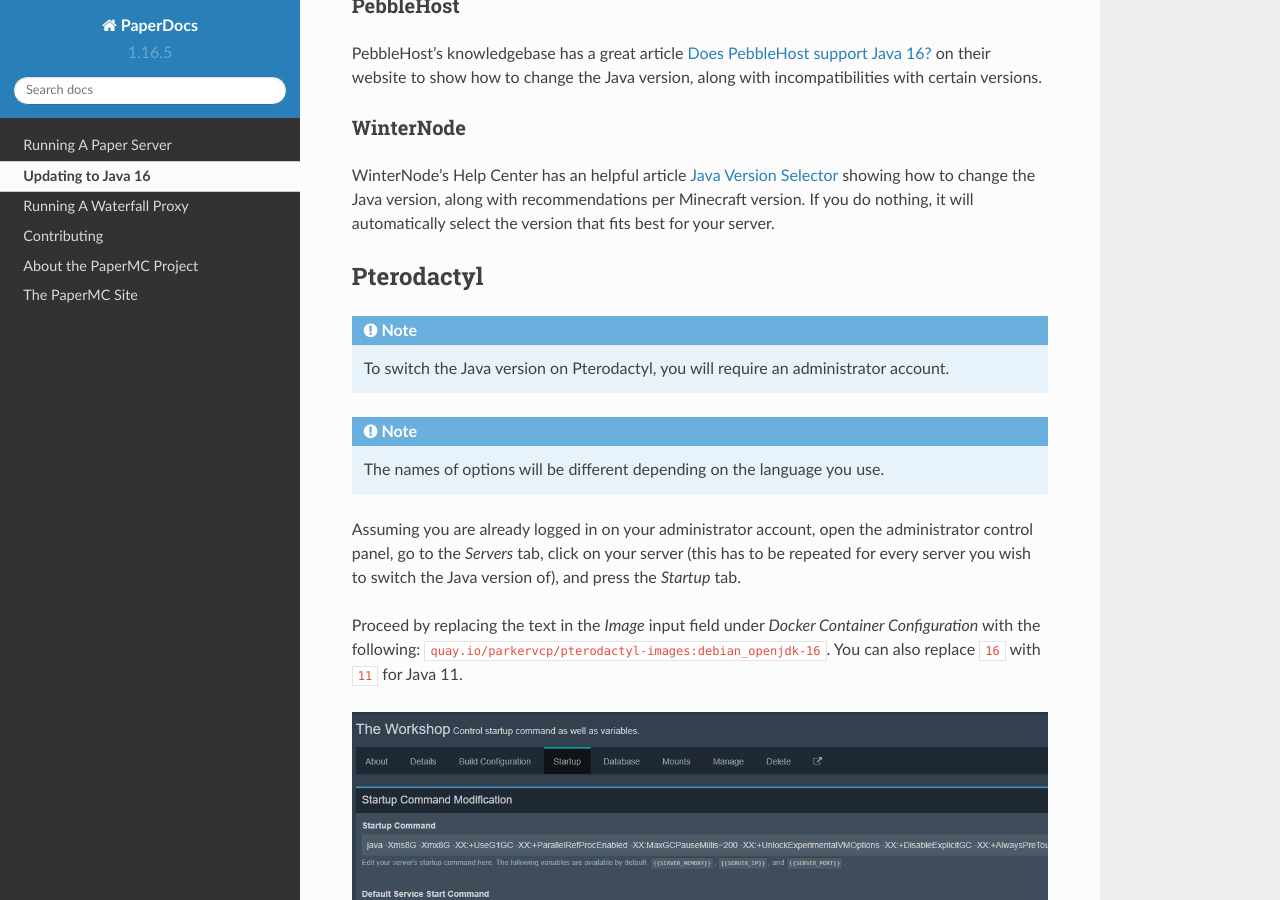
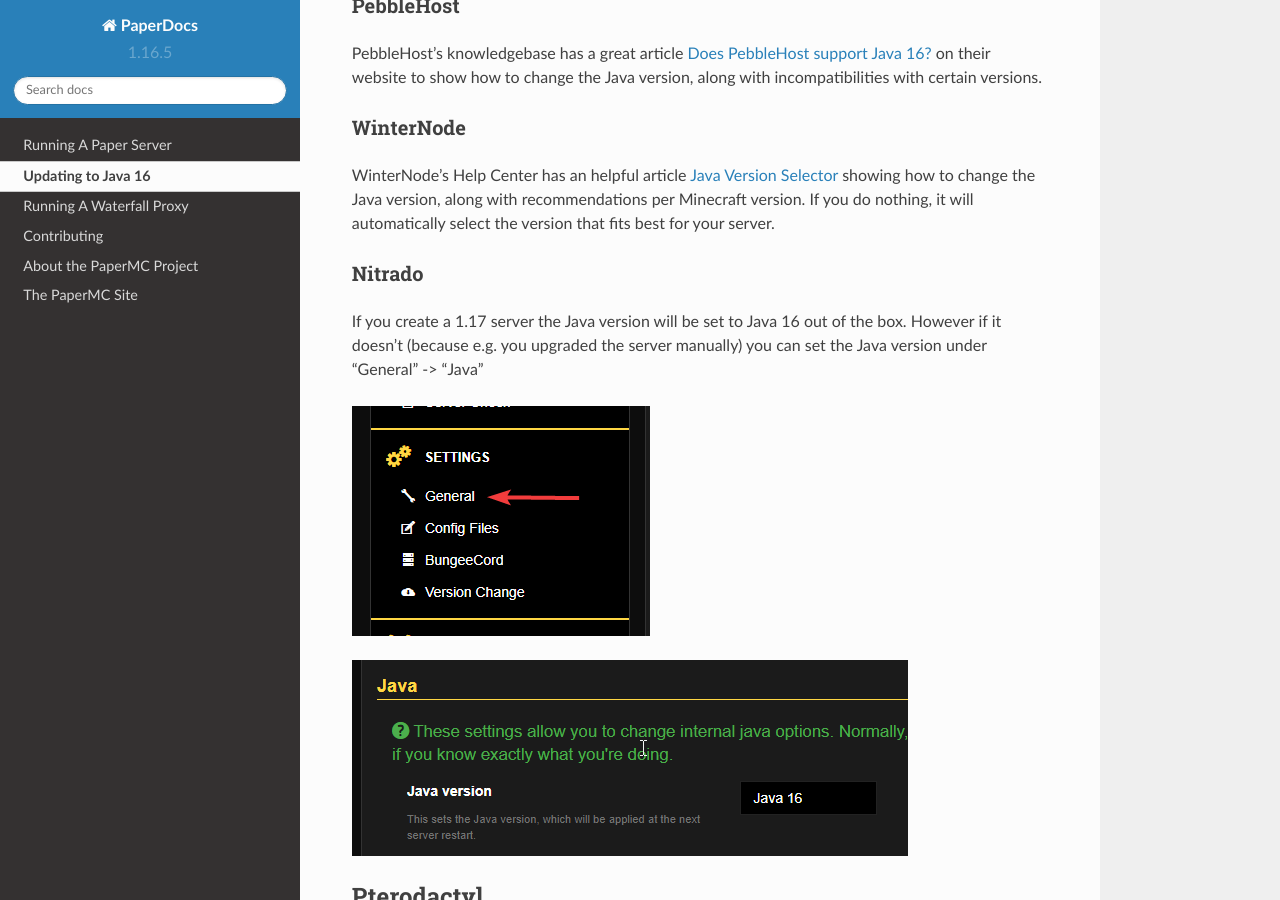
Before and after one commit to PaperMC/PaperDocs, a Sphinx documentation site: the page built from source/java-update/index.rst, in a window 1280 px wide and 900 px high, scrolled down 2351 px. Built offline with Sphinx 7.4.7 and the Read the Docs theme 2.0.0, drawn with Linux system fonts in a browser that asks for light colours; pages that are not in the unit, such as notebooks, are missing from menus.

Commit message:
Add Nitrado to Java 16 update info

```diff
--- a/source/java-update/index.rst
+++ b/source/java-update/index.rst
@@ -115,6 +115,15 @@
 showing how to change the Java version, along with recommendations per Minecraft
 version. If you do nothing, it will automatically select the version that fits
 best for your server.
+
+Nitrado
+~~~~~~~~~~
+
+If you create a 1.17 server the Java version will be set to Java 16 out of the box. However if it doesn't (because e.g. you upgraded the server manually) you can set the Java version under "General" -> "Java"
+
+.. image:: java-update-assets/nitrado-settings-panel.png
+
+.. image:: java-update-assets/nitrado-java-settings.png
 
 Pterodactyl
 ===========
```
Also changed, not shown: source/java-update/java-update-assets/nitrado-java-settings.png (added), source/java-update/java-update-assets/nitrado-settings-panel.png (added).
